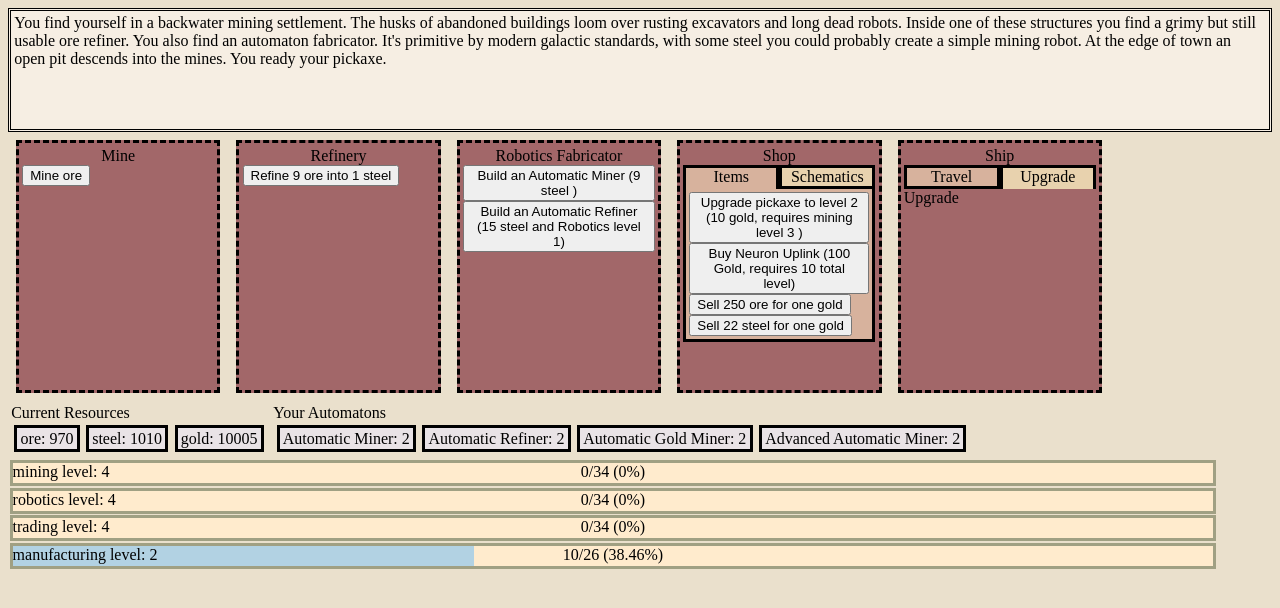
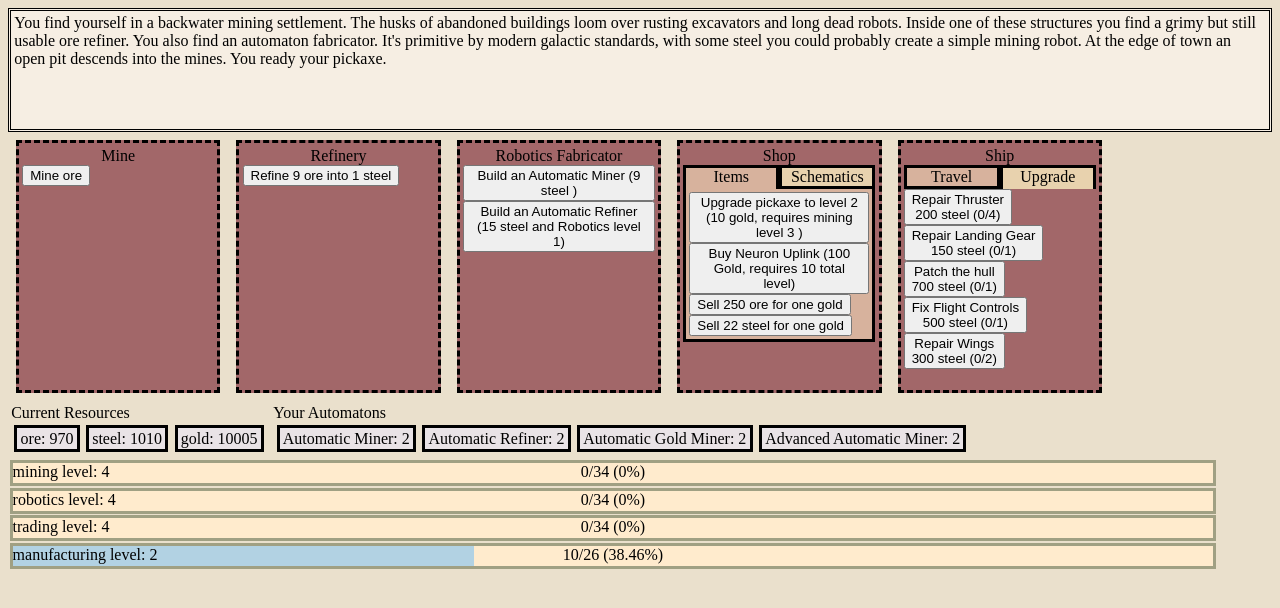
Before and after one commit to michaelwhittemore/vue-clicker-game, a Vue app: page / in a window 1280 px wide. Shown: the top 608 px of the page. Built offline with nearby package versions, Linux system fonts and the light colour scheme.

Commit message:
making progress on reapirs but running into TS issues

```diff
--- a/src/components/ShipComponents/ShipRepair.vue
+++ /dev/null
@@ -1,6 +0,0 @@
-<script setup lang="ts">
-</script>
-<template>
-    Ship repair tab, mabye this should be 'upgrade instead??' -
-    or maybe we need a wrapper component that switches between repair and upgrade??
-</template>
--- /dev/null
+++ b/src/components/ShipComponents/ShipRepairArea.vue
@@ -0,0 +1,10 @@
+<script setup lang="ts">
+import { gameStateStorage } from '@/typescript/gameStateStorage';
+import ShipRepairButton from './ShipRepairButton.vue';
+// We will want a narrative trigger when the ship is fully complete
+// Will need a repair button component
+//
+</script>
+<template>
+    <ShipRepairButton v-for="(value, key) in gameStateStorage.ship.requiredRepairs" :repair-type="key" />
+</template>
--- /dev/null
+++ b/src/components/ShipComponents/ShipRepairButton.vue
@@ -0,0 +1,22 @@
+<script setup lang="ts">
+import { gameStateStorage } from '@/typescript/gameStateStorage';
+import { shipRepairsData } from '@/typescript/gameConstants/shipRepairsData';
+import { activateNarrativeTrigger } from '@/typescript/gameHelpers';
+const props = defineProps<{
+    repairType: keyof typeof shipRepairsData,
+}>()
+// these variables are all intended to be non-reactive
+const {displayText, narrativeTrigger, steelCost, amountNeeded} = shipRepairsData[props.repairType];
+const onClick = () => {
+    activateNarrativeTrigger(narrativeTrigger)
+}
+// Will need to a cost based disabled
+</script>
+<template>
+    <!-- the zero part is wrong -->
+    <button @click="onClick">
+        {{ displayText }} <br> {{ steelCost }} steel
+        ({{gameStateStorage.ship.requiredRepairs[repairType].amountBuilt}}/{{ amountNeeded }})
+    </button>
+
+</template>
--- a/src/components/ShipComponents/ShipUpgradeOrRepairWrapper.vue
+++ b/src/components/ShipComponents/ShipUpgradeOrRepairWrapper.vue
@@ -1,9 +1,9 @@
 <script setup lang="ts">
 import { gameStateStorage } from '@/typescript/gameStateStorage';
-import ShipRepair from './ShipRepair.vue';
+import ShipRepairArea from './ShipRepairArea.vue';
 import ShipUpgrade from './ShipUpgrade.vue';
 // This conditionally displays either the repair or upgrade
 </script>
 <template>
-<component :is="gameStateStorage.ship.isFixed ? ShipUpgrade : ShipRepair" />
+<component :is="gameStateStorage.ship.isFixed ? ShipUpgrade : ShipRepairArea" />
 </template>
--- a/src/typescript/gameConstants/narrativeTriggersToText.ts
+++ b/src/typescript/gameConstants/narrativeTriggersToText.ts
@@ -16,5 +16,10 @@ export const narrativeTriggersToText = {
     tradingUnlock1: 'You have done a fair deal of buying and selling. Your haggling skills now allow you to sell resources at a better rate. (Leveling trading further will increase this bonus)',
     hasBuiltNeuronUplink: 'TODO, something about feeling a tad uncomfortable about installing a jury rigged computer in your head but you\'ve done worse. (You\'ll now passively gain a trickle of experience in the selected skill)',
     hasUpgradedNeuronUplink: 'TODO, with this new firmware update, you can learn even faster without having to get up. (You gain passive experience at an improved rate)',
-    hasBoughtShip: 'TODO, To call this ship fixer-upper would be an understatement, but this small craft will eventually be able to take you across the planet\'s surface.'
+    hasBoughtShip: 'TODO, To call this ship fixer-upper would be an understatement, but this small craft will eventually be able to take you across the planet\'s surface.',
+    hasRepairedThrusters: 'TODO. You\'ve fixed all four thrusters of your craft. Now it can actually move.',
+    hasRepairedLandingGear: 'TODO, The landing gear has been fixed. Your chance of dying in a fiery crash is now slightly below 100%. Whoopee.',
+    hasRepairedHull: 'TODO. Your ship no longer has gaping holes through its structure. It\'s a shame, you\'ll miss the breeze.',
+    hasRepairedCockpit: 'TODO. You\' reattached the joy stick and replaced the missing switches and dials. Technically, you can  pilot your ship now. Whether you should is a whole different matter.',
+    hasRepairedWings: 'TODO, repaired wings',
 }
--- a/src/typescript/gameConstants/shipRepairsData.ts
+++ b/src/typescript/gameConstants/shipRepairsData.ts
@@ -0,0 +1,48 @@
+// Maybe add narrative triggers to all of these?
+import type { ValidNarrativeTrigger } from "../gameTypes"
+interface RepairInformation {
+    displayText: string,
+    amountNeeded: number,
+    amountBuilt: number,
+    steelCost: number,
+    narrativeTrigger: ValidNarrativeTrigger,
+}
+// When displaying should have a x/amount i.e. 0/4
+// Eventually we maybe have multiple resources needed?
+export const shipRepairsData = {
+    'thruster': {
+        displayText: 'Repair Thruster',
+        amountNeeded: 4,
+        amountBuilt: 0,
+        steelCost: 200,
+        narrativeTrigger: 'hasRepairedThrusters',
+    },
+    'landingGear': {
+        displayText: 'Repair Landing Gear',
+        amountNeeded: 1,
+        amountBuilt: 0,
+        steelCost: 150,
+        narrativeTrigger: 'hasRepairedLandingGear',
+    },
+    'hull': {
+        displayText: 'Patch the hull',
+        amountNeeded: 1,
+        amountBuilt: 0,
+        steelCost: 700,
+        narrativeTrigger: 'hasRepairedHull',
+    },
+    'cockpit': {
+        displayText: 'Fix Flight Controls',
+        amountNeeded: 1,
+        amountBuilt: 0,
+        steelCost: 500,
+        narrativeTrigger: 'hasRepairedCockpit',
+    },
+    'wings': {
+        displayText: 'Repair Wings',
+        amountNeeded: 2,
+        amountBuilt: 0,
+        steelCost: 300,
+        narrativeTrigger: 'hasRepairedWings',
+    },
+} as const
--- a/src/typescript/gameStateStorage.ts
+++ b/src/typescript/gameStateStorage.ts
@@ -5,6 +5,7 @@ import type { ValidResources, ValidSkills } from './gameTypes';
 import { automatonsData } from './gameConstants/automatonsData';
 import { narrativeTriggersToText } from './gameConstants/narrativeTriggersToText';
 import { recursiveObjectAssign } from './gameHelpers';
+import { shipRepairsData } from './gameConstants/shipRepairsData';
 
 export interface Skill {
     level: number,
@@ -53,7 +54,7 @@ export interface StateStorageObject {
     unlockedSchematics: Array<string>,
     ship: {
         isPurchased: boolean,
-        requiredRepairs: Array<string>,
+        requiredRepairs: object,
         isFixed: boolean,
     }
     narrativeTriggersArray: Array<keyof typeof narrativeTriggersToText>,
@@ -125,9 +126,9 @@ const gameStateStorageObject: StateStorageObject = {
     ship: {
         isPurchased: false,
         get isFixed(){
-            return this.requiredRepairs.length == 0 // Maybe it will be an object instead?
+            return Object.keys(this.requiredRepairs).length == 0;
         },
-        requiredRepairs: []
+        requiredRepairs: structuredClone(shipRepairsData),
     },
     narrativeTriggersArray: ['gameStart'],
 }
--- a/src/typescript/gameTypes.ts
+++ b/src/typescript/gameTypes.ts
@@ -1,4 +1,5 @@
 // Might want to rename this file
+import { narrativeTriggersToText } from "./gameConstants/narrativeTriggersToText";
 
 import type { Component } from "vue";
 export type ValidResources = 'ore' | 'steel' | 'gold';
@@ -10,3 +11,5 @@ export interface TabInformation {
     tabName: string,
     tabColorClass: string,
 }
+
+export type ValidNarrativeTrigger = keyof typeof narrativeTriggersToText
```
Also changed, not shown: 1 other file (tests, documents, lock files or other folders).
